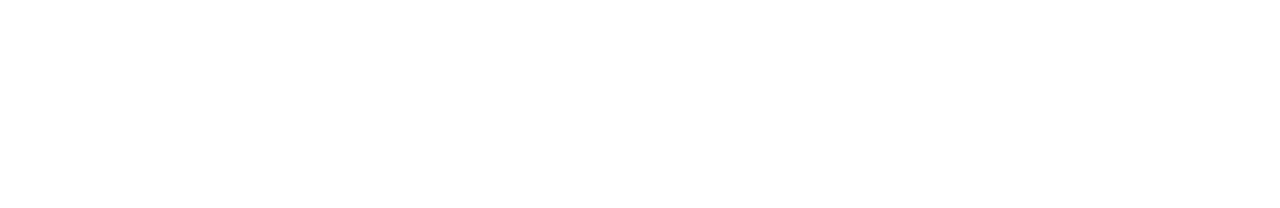
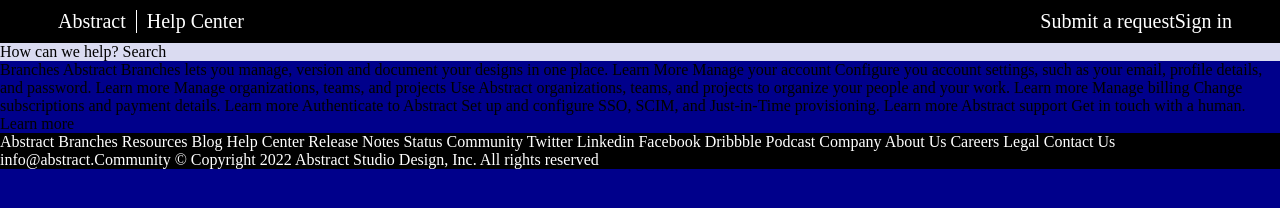
Before and after one commit to veressgergo88/abstract, a plain HTML site: page index.html in a window 1280 px wide. Drawn offline with Linux system fonts and the light colour scheme.

Commit message:
nav-bar 50%

```diff
--- a/index.html
+++ b/index.html
@@ -5,8 +5,66 @@
     <meta http-equiv="X-UA-Compatible" content="IE=edge">
     <meta name="viewport" content="width=device-width, initial-scale=1.0">
     <title>Document</title>
+    <link rel="stylesheet" href="style.css">
 </head>
 <body>
-
+    <div id="navbar">
+        <div class="navbarblocks">
+            <div>Abstract</div>
+            <div>Help Center</div>
+        </div>
+        <div class="navbarblocks">
+            <div>Submit a request</div>
+            <div>Sign in</div>
+        </div>
+    </div>
+    <div id="header">
+        How can we help?
+        Search
+    </div>
+    <div>
+        Branches
+        Abstract Branches lets you manage, version and document your designs in one place.
+        Learn More
+        Manage your account
+        Configure you account settings, such as your email, profile details, and password.
+        Learn more
+        Manage organizations, teams, and projects
+        Use Abstract organizations, teams, and projects to organize your people and your work.
+        Learn more
+        Manage billing
+        Change subscriptions and payment details.
+        Learn more
+        Authenticate to Abstract
+        Set up and configure SSO, SCIM, and Just-in-Time provisioning.
+        Learn more
+        Abstract support
+        Get in touch with a human.
+        Learn more
+    </div>
+    <div id="footer">
+        Abstract
+        Branches
+        Resources
+        Blog
+        Help Center
+        Release Notes
+        Status
+        Community
+        Twitter
+        Linkedin
+        Facebook
+        Dribbble
+        Podcast
+        Company
+        About Us
+        Careers
+        Legal
+        Contact Us
+        info@abstract.Community
+        &copy; Copyright 2022
+        Abstract Studio Design, Inc.
+        All rights reserved
+    </div>
 </body>
 </html>
--- a/style.css
+++ b/style.css
@@ -30,3 +30,38 @@
 
 }
 /* --- Variables --- */
+body {
+    height: 100vh;
+    background-color: darkblue;
+}
+
+#navbar {
+    background-color: #000000;
+    color: #fff;
+    display: flex;
+    justify-content: space-between;
+    align-items: center;
+    padding: 10px 48px;
+    font-size: 20px;
+}
+
+.navbarblocks {
+    display: flex;
+}
+
+.navbarblocks:first-child div {
+    padding: 0 10px;
+}
+
+.navbarblocks:first-child div:first-child{
+    border-right: 1px solid #fff;
+}
+
+#header {
+    background-color: #dadbf1;
+}
+
+#footer {
+    background-color: #000000;
+    color: #fff;
+}
```
